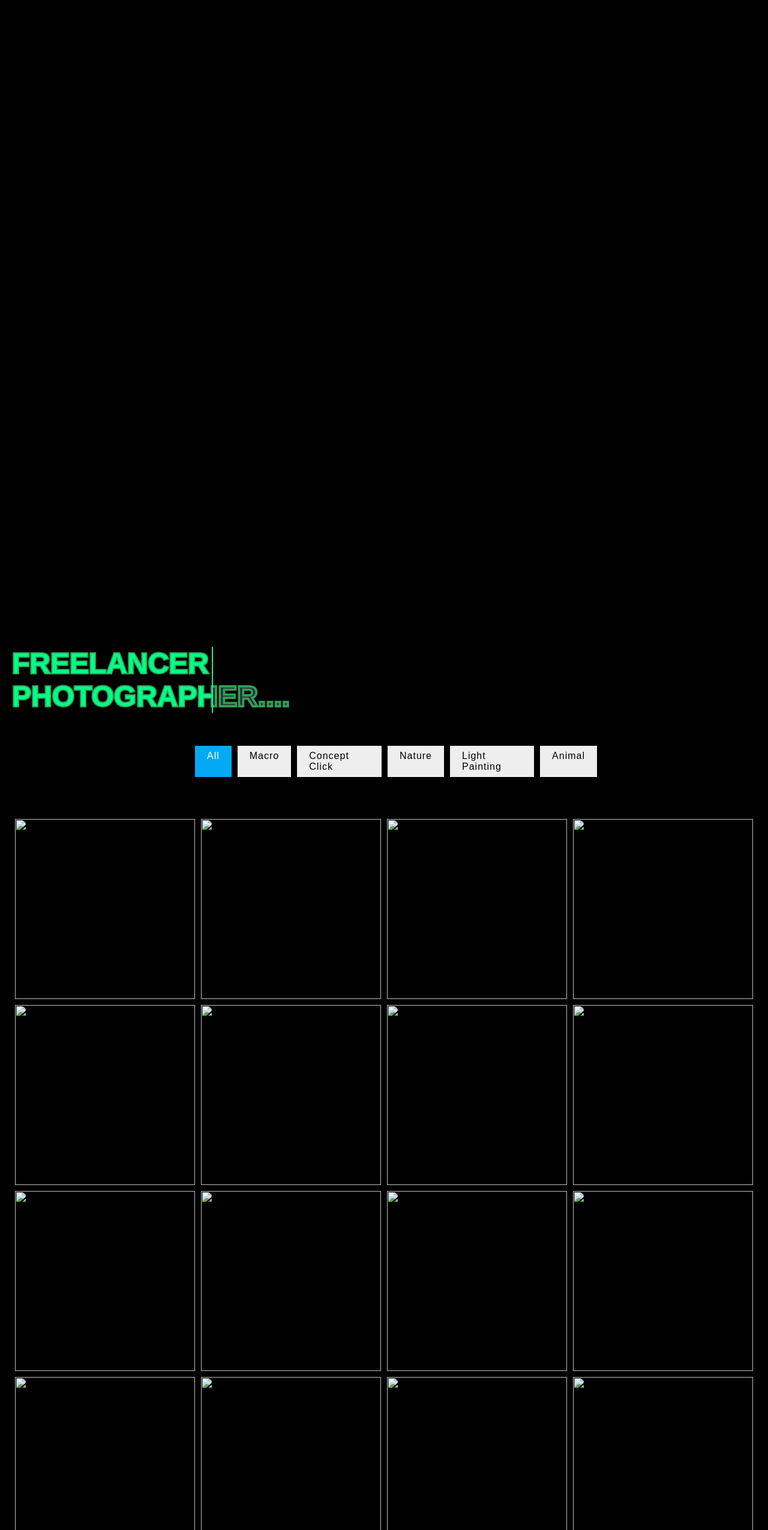
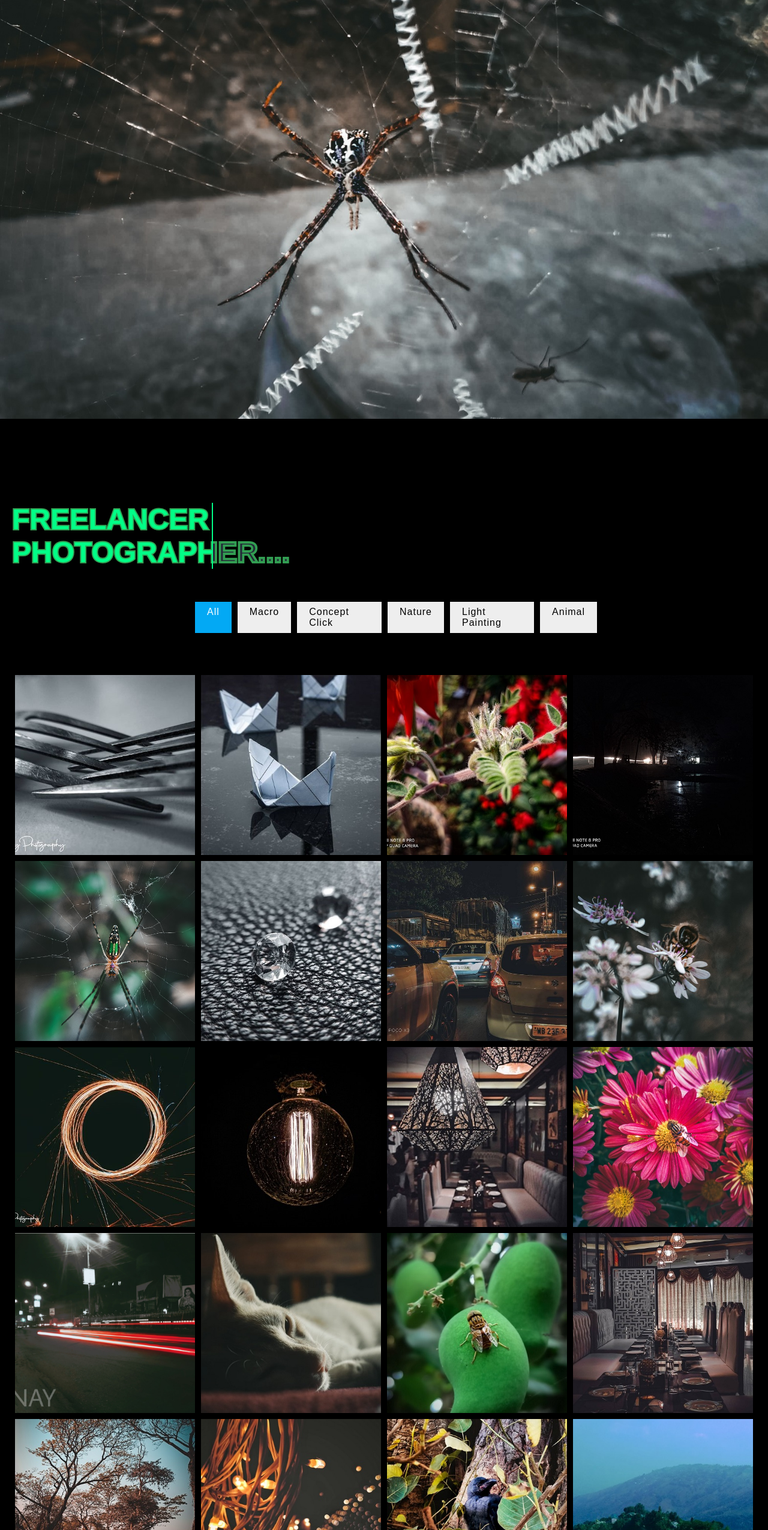
Before and after one commit to aritra-tech/PhotoGallery, a plain HTML site: page index.html in a window 1280 px wide. Shown: the part 102-2652 px from the top of the page at 60% size. Drawn offline with nearby package versions, Linux system fonts and the light colour scheme.

Commit message:
added banner

```diff
--- a/css/Contactstyle.css
+++ b/css/Contactstyle.css
@@ -14,7 +14,7 @@
     justify-content: center;
     align-items: center;
     flex-direction: column;
-    background: url(contactback.jpg);
+    background: url("../resources/icons/contactback.jpg");
     background-size: cover;
 }
 .contact .content
--- a/css/style.css
+++ b/css/style.css
@@ -8,13 +8,14 @@
 body
 {
     background: #000;
-    min-height: 200vh;
 }
+
 header
 {
     width: 100%;
     display: flex;
     justify-content: center;
+    z-index: 1;
 }
 
 
@@ -49,13 +50,7 @@ nav ul
 
 }
 
-nav ul li
-{
-    list-style: none;
-    padding: 10px;
-
-}
-nav ul li a
+nav ul a
 {
     display: block;
     color: #fff;
@@ -67,24 +62,27 @@ nav ul li a
     height: 100%;
 
 }
-nav ul li a:hover{
+nav ul a:hover{
     background-color: white;
     color: black;
 }
 
-nav ul li a.active
+nav ul a.active
 {
     background: #f00;
 }
-.banner
+section.banner
 {
     position: relative;
     width: 100%;
-    height: 120vh;
+    height: 100vh;
     display: flex;
     background-position: center center;
-    background: url(banner4.jpg);
+    background-image: url('../resources/icons/banner4.jpg');
     background-size: cover;
+    z-index: -1;
+    padding: 0;
+    margin: 0;
 }
 .content
 {
@@ -163,6 +161,7 @@ section ul li.active
 {
     display: flex;
     flex-wrap: wrap;
+    z-index: -1;
 }
 .product .itemBox
 {
@@ -170,6 +169,7 @@ section ul li.active
     width: 300px;
     height: 300px;
     margin: 5px;
+    z-index: -1;
 }
 .product .itemBox img
 {
@@ -179,4 +179,5 @@ section ul li.active
     width: 100%;
     height: 100%;
     object-fit: cover;
+    z-index: -1;
 }
--- a/index.html
+++ b/index.html
@@ -13,10 +13,10 @@
                     <img src="./resources/icons/logo.png">
                 </div>
                 <ul>
-                    <li><a href="#" class="active">Home</a></li>
-                    <li><a href="Gallery.html">Gallery</a></li>
-                    <li><a href="About.html">About Photographer's</a></li>
-                    <li><a href="Contact.html">Contact Us</a></li>
+                    <a href="#" class="active">Home</a>
+                    <a href="Gallery.html">Gallery</a>
+                    <a href="About.html">About Photographer's</a>
+                    <a href="Contact.html">Contact Us</a>
                 </ul>
             </nav>
         </header>
@@ -54,31 +54,31 @@
                 <li class="list" data-filter="animal">Animal</li>
             </ul>
             <div class="product">
-                <div class="itemBox macro"><img src="Macro.jpg"></div>
-                <div class="itemBox conceptclick"><img src="Concept Click.jpg"></div>
-                <div class="itemBox nature"><img src="Nature.jpg"></div>
-                <div class="itemBox lightpainting"><img src="LightPainting.jpg"></div>
-                <div class="itemBox animal"><img src="Animal1.jpg"></div>
-                <div class="itemBox macro"><img src="Macro1.jpg"></div>
-                <div class="itemBox conceptclick"><img src="Concept Click1.jpg"></div>
-                <div class="itemBox nature"><img src="Nature1.jpg"></div>
-                <div class="itemBox lightpainting"><img src="LightPainting1.jpg"></div>
-                <div class="itemBox macro"><img src="Macro2.jpg"></div>
-                <div class="itemBox conceptclick"><img src="Concept Click 2.jpg"></div>
-                <div class="itemBox nature"><img src="Nature2.jpg"></div>
-                <div class="itemBox lightpainting"><img src="LightPainting2.jpg"></div>
-                <div class="itemBox animal"><img src="Animal3.jpeg"></div>
-                <div class="itemBox macro"><img src="Macro3.jpg"></div>
-                <div class="itemBox conceptclick"><img src="Concept Click 3.jpg"></div>
-                <div class="itemBox nature"><img src="Nature3.jpg"></div>
-                <div class="itemBox lightpainting"><img src="LightPainting3.jpeg"></div>
-                <div class="itemBox animal"><img src="Animal4.jpeg"></div>
-                <div class="itemBox nature"><img src="Nature4.jpeg"></div>
-                <div class="itemBox nature"><img src="Nature5.jpeg"></div>
-                <div class="itemBox animal"><img src="Animal6.jpeg"></div>
-                <div class="itemBox nature"><img src="Nature6.jpeg"></div>
-                <div class="itemBox animal"><img src="Animal7.jpeg"></div>
-                <div class="itemBox nature"><img src="Nature7.jpeg"></div>
+                <div class="itemBox macro"><img src="./resources/img/Macro/Macro.jpg"></div>
+                <div class="itemBox conceptclick"><img src="./resources/img/ConceptClick/Concept Click.jpg"></div>
+                <div class="itemBox nature"><img src="./resources/img/Nature/Nature.jpg"></div>
+                <div class="itemBox lightpainting"><img src="./resources/img/LightPainting/LightPainting.jpg"></div>
+                <div class="itemBox animal"><img src="./resources/img/Animal/Animal1.jpg"></div>
+                <div class="itemBox macro"><img src="./resources/img/Macro/Macro1.jpg"></div>
+                <div class="itemBox conceptclick"><img src="./resources/img/ConceptClick/Concept Click1.jpg"></div>
+                <div class="itemBox nature"><img src="./resources/img/Nature/Nature1.jpg"></div>
+                <div class="itemBox lightpainting"><img src="./resources/img/LightPainting/LightPainting1.jpg"></div>
+                <div class="itemBox macro"><img src="./resources/img/Macro/Macro2.jpg"></div>
+                <div class="itemBox conceptclick"><img src="./resources/img/ConceptClick/Concept Click 2.jpg"></div>
+                <div class="itemBox nature"><img src="./resources/img/Nature/Nature2.jpg"></div>
+                <div class="itemBox lightpainting"><img src="./resources/img/LightPainting/LightPainting2.jpg"></div>
+                <div class="itemBox animal"><img src="./resources/img/Animal/Animal3.jpeg"></div>
+                <div class="itemBox macro"><img src="./resources/img/Macro/Macro3.jpg"></div>
+                <div class="itemBox conceptclick"><img src="./resources/img/ConceptClick/Concept Click 3.jpg"></div>
+                <div class="itemBox nature"><img src="./resources/img/Nature/Nature3.jpg"></div>
+                <div class="itemBox lightpainting"><img src="./resources/img/LightPainting/LightPainting3.jpeg"></div>
+                <div class="itemBox animal"><img src="./resources/img/Animal/Animal4.jpeg"></div>
+                <div class="itemBox nature"><img src="./resources/img/Nature/Nature4.jpeg"></div>
+                <div class="itemBox nature"><img src="./resources/img/Nature/Nature5.jpeg"></div>
+                <div class="itemBox animal"><img src="./resources/img/Animal/Animal6.jpeg"></div>
+                <div class="itemBox nature"><img src="./resources/img/Nature/Nature6.jpeg"></div>
+                <div class="itemBox animal"><img src="./resources/img/Animal/Animal7.jpeg"></div>
+                <div class="itemBox nature"><img src="./resources/img/Nature/Nature7.jpeg"></div>
             </div>
         </section>
         <script src="https://code.jquery.com/jquery-3.6.0.js"
```
Also changed, not shown: About.html (+2 -2 lines).
